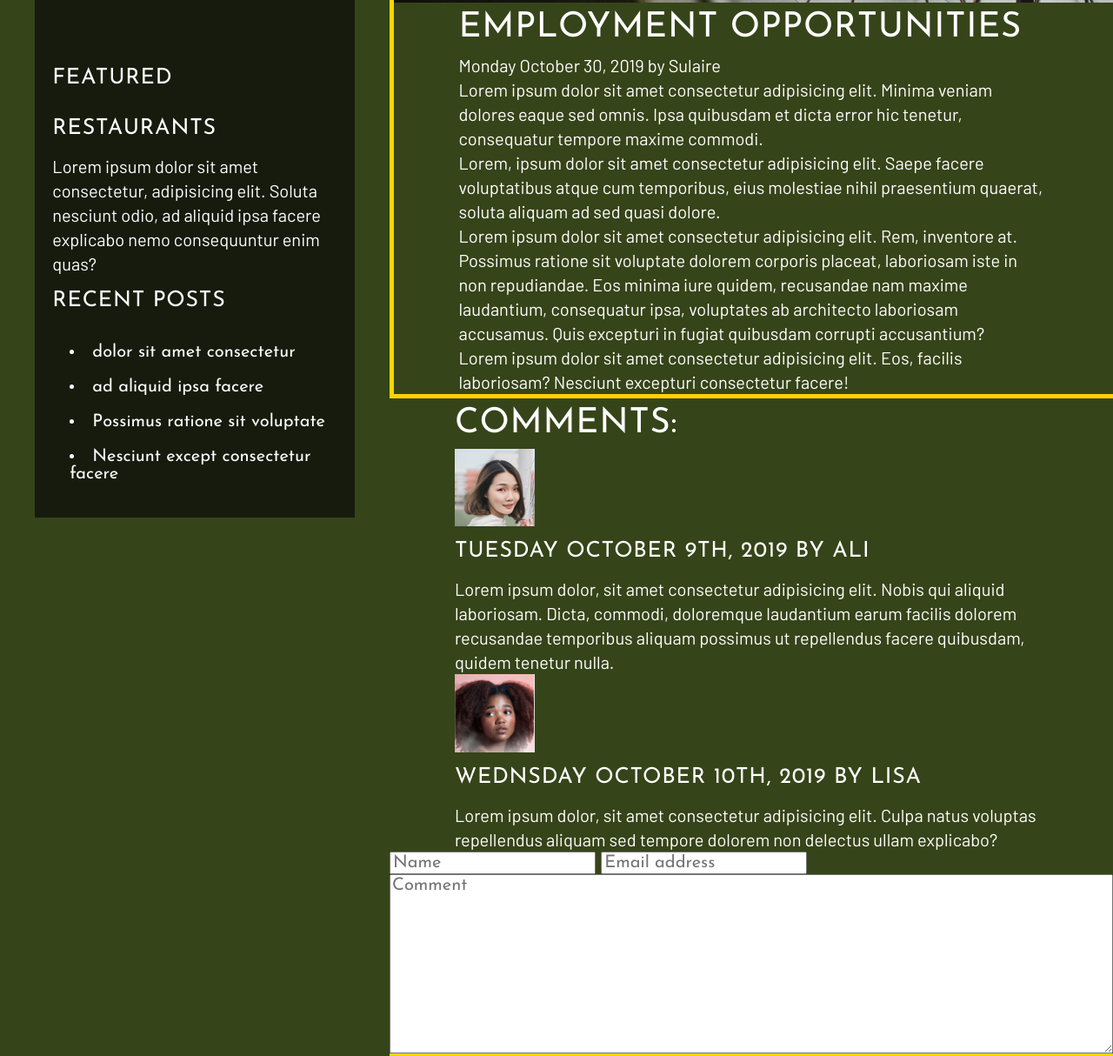
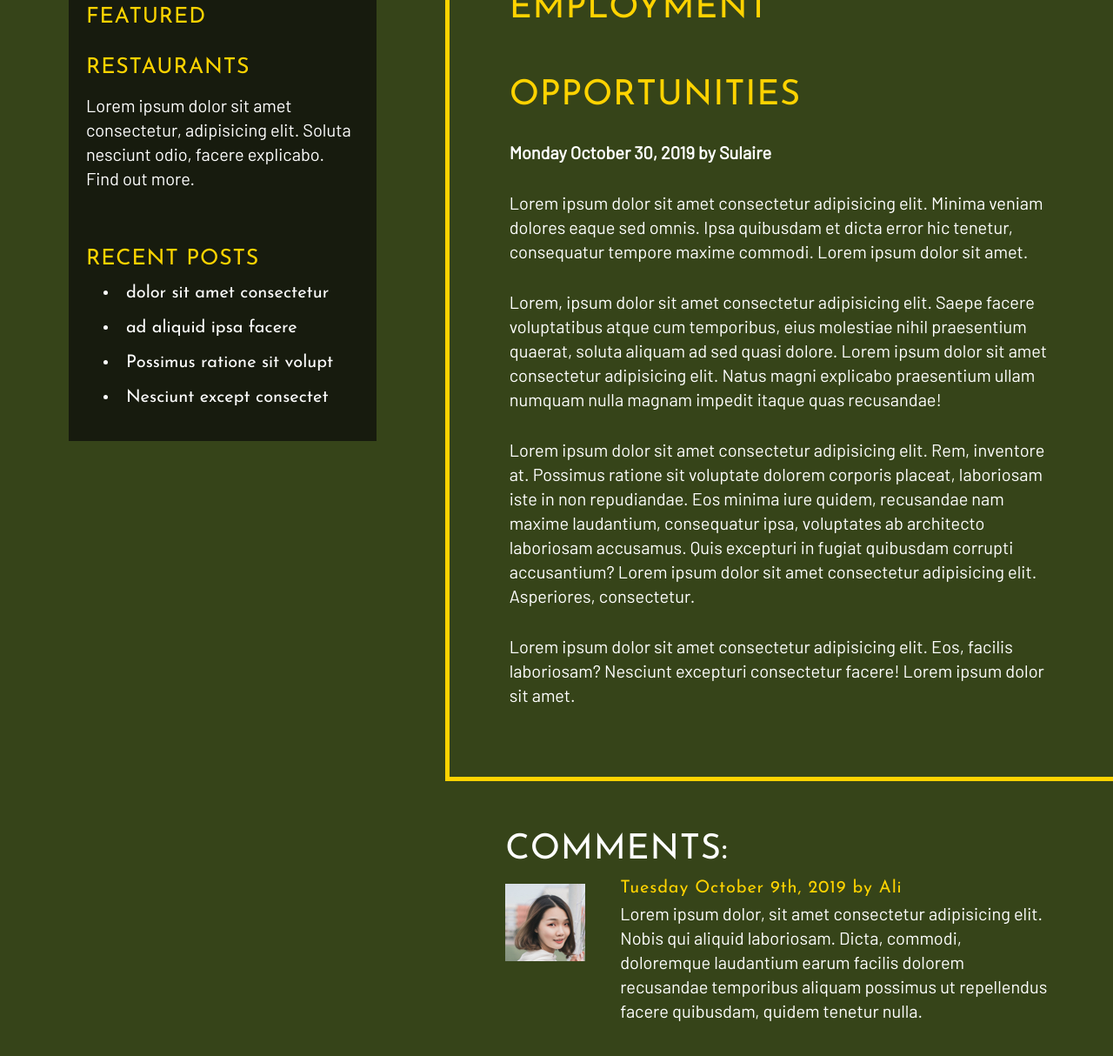
Before and after one commit to nickyiliwang/nick-wang-project-2-resturaunt, a plain HTML site: page pages/blog.html in a window 1280 px wide. Shown: the part 1117-2331 px from the top of the page at 87% size. Drawn offline with Linux system fonts and the light colour scheme.

Commit message:
page 2 done

```diff
--- a/pages/blog.html
+++ b/pages/blog.html
@@ -40,8 +40,7 @@
               </h3>
               <p>
                 Lorem ipsum dolor sit amet consectetur, adipisicing elit. Soluta
-                nesciunt odio, ad aliquid ipsa facere explicabo nemo
-                consequuntur enim quas?
+                nesciunt odio, facere explicabo. Find out more.
               </p>
             </div>
             <!-- end of featured -->
@@ -50,8 +49,8 @@
               <ul>
                 <li>dolor sit amet consectetur</li>
                 <li>ad aliquid ipsa facere</li>
-                <li>Possimus ratione sit voluptate</li>
-                <li>Nesciunt except consectetur facere</li>
+                <li>Possimus ratione sit volupt</li>
+                <li>Nesciunt except consectet</li>
               </ul>
             </div>
             <!-- end of recent -->
@@ -69,17 +68,21 @@
             />
           </div>
           <div class="wrapper">
-            <h2>employment opportunities</h2>
-            <p>Monday October 30, 2019 by Sulaire</p>
+            <h2 class="yellow">employment opportunities</h2>
+            <p class="date">Monday October 30, 2019 by Sulaire</p>
             <p>
               Lorem ipsum dolor sit amet consectetur adipisicing elit. Minima
               veniam dolores eaque sed omnis. Ipsa quibusdam et dicta error hic
-              tenetur, consequatur tempore maxime commodi.
+              tenetur, consequatur tempore maxime commodi. Lorem ipsum dolor sit
+              amet.
             </p>
             <p>
               Lorem, ipsum dolor sit amet consectetur adipisicing elit. Saepe
               facere voluptatibus atque cum temporibus, eius molestiae nihil
-              praesentium quaerat, soluta aliquam ad sed quasi dolore.
+              praesentium quaerat, soluta aliquam ad sed quasi dolore. Lorem
+              ipsum dolor sit amet consectetur adipisicing elit. Natus magni
+              explicabo praesentium ullam numquam nulla magnam impedit itaque
+              quas recusandae!
             </p>
             <p>
               Lorem ipsum dolor sit amet consectetur adipisicing elit. Rem,
@@ -87,11 +90,13 @@
               placeat, laboriosam iste in non repudiandae. Eos minima iure
               quidem, recusandae nam maxime laudantium, consequatur ipsa,
               voluptates ab architecto laboriosam accusamus. Quis excepturi in
-              fugiat quibusdam corrupti accusantium?
+              fugiat quibusdam corrupti accusantium? Lorem ipsum dolor sit amet
+              consectetur adipisicing elit. Asperiores, consectetur.
             </p>
             <p>
               Lorem ipsum dolor sit amet consectetur adipisicing elit. Eos,
-              facilis laboriosam? Nesciunt excepturi consectetur facere!
+              facilis laboriosam? Nesciunt excepturi consectetur facere! Lorem
+              ipsum dolor sit amet.
             </p>
           </div>
           <!-- end of wrapper -->
@@ -107,13 +112,17 @@
                   alt="head-shot of a asian women"
                 />
               </div>
-              <h3>Tuesday October 9th, 2019 by Ali</h3>
+              <div class="card-content">
+                <h4>Tuesday October 9th, 2019 by Ali</h4>
                 <p>
-                Lorem ipsum dolor, sit amet consectetur adipisicing elit. Nobis
-                qui aliquid laboriosam. Dicta, commodi, doloremque laudantium
-                earum facilis dolorem recusandae temporibus aliquam possimus ut
-                repellendus facere quibusdam, quidem tenetur nulla.
+                  Lorem ipsum dolor, sit amet consectetur adipisicing elit.
+                  Nobis qui aliquid laboriosam. Dicta, commodi, doloremque
+                  laudantium earum facilis dolorem recusandae temporibus aliquam
+                  possimus ut repellendus facere quibusdam, quidem tenetur
+                  nulla.
                 </p>
+              </div>
+              <!-- end of card content -->
             </div>
             <!-- end of card 1 -->
             <div class="cards card2">
@@ -123,16 +132,15 @@
                   alt="head-shot of a black women"
                 />
               </div>
-              <h3>Wednsday October 10th, 2019 by Lisa</h3>
+              <div class="card-content">
+                <h4>Wednsday October 10th, 2019 by Lisa</h4>
                 <p>
-                Lorem ipsum dolor, sit amet consectetur adipisicing elit. Culpa
-                natus voluptas repellendus aliquam sed tempore dolorem non
-                delectus ullam explicabo?
+                  Lorem ipsum dolor, sit amet consectetur adipisicing elit.
+                  Culpa natus voluptas repellendus?
                 </p>
               </div>
+            </div>
             <!-- end of card 2 -->
-          </div>
-          <!-- end of wrapper -->
             <form action="submit">
               <div class="user-info">
                 <label class="visuallyHidden" for="name"
@@ -156,7 +164,9 @@
                   placeholder="Email address"
                 />
               </div>
-            <label class="visuallyHidden" for="comments-input">Please enter your comment</label>
+              <label class="visuallyHidden" for="comments-input"
+                >Please enter your comment</label
+              >
               <textarea
                 name="comments"
                 id="comments-input"
@@ -175,6 +185,9 @@
                 value="post comment"
               />
             </form>
+          </div>
+          <!-- end of wrapper -->
+
           <!-- end of comments form -->
         </section>
         <!-- end of comments section -->
--- a/styles/scss/_blog-aside.scss
+++ b/styles/scss/_blog-aside.scss
@@ -1,16 +1,23 @@
 aside {
-  width: 35%;
-  padding-top: 100px;
+  width: 40%;
+  margin-top: 100px;
+  padding: 0 40px;
   position: relative;
 
   .image-container {
     width: 455px;
     position: absolute;
+    top: -30px;
+    left: 0;
   }
 
   .aside-content {
     background: $primaryBackgroundBlack;
-    padding: 500px 20px 20px 20px;
+    padding: 430px 20px 20px 20px;
+  }
+
+  .featured {
+    margin-bottom: 50px;
   }
 
   .recent {
@@ -20,7 +27,7 @@ aside {
       padding-left: 20px;
 
       li {
-        margin: 20px 0;
+        margin-bottom: 20px;
       }
     }
   }
--- a/styles/scss/_blog-main.scss
+++ b/styles/scss/_blog-main.scss
@@ -5,7 +5,7 @@
 
 // groups the blog sections and comment section and divvies it from the aside
 .divider {
-  width: 65%;
+  width: 60%;
 }
 
 section.blog {
@@ -13,20 +13,70 @@ section.blog {
   flex-direction: column;
   border-left: 5px solid $primaryYellow;
   border-bottom: 5px solid $primaryYellow;
+  position: relative;
+  padding: 500px 0 50px 0;
 
+  .image-container {
+    position: absolute;
+    top: -150px;
+    right: 0;
+    @include box-shadow-left;
+    width: calc(100% - 15px);
+  }
 
+  h2 {
+    @include fontSize(40);
+  }
 
+  .date {
+    font-weight: 700;
+  }
+
+  p {
+    padding-bottom: 30px;
+  }
 }
 
 section.comments {
+  margin-top: 50px;
+
+  .cards {
+    display: flex;
+    margin-bottom: 80px;
+  }
 }
 
 .cards .image-container {
   width: 92px;
+  flex-shrink: 0;
+  margin-top: 10px;
+  margin-right: 40px;
 }
 
 // todo make this a global style
 form {
   display: flex;
   flex-direction: column;
+  margin-bottom: 100px;
+
+  input,
+  textarea {
+    background: none;
+    border: none;
+    margin: 20px 10px;
+    padding: 20px;
+    color: $primaryWhite;
+
+    &::placeholder {
+      padding: 0 20px;
+    }
+  }
+
+  input {
+    border-bottom: 1px solid $primaryYellow;
+  }
+
+  textarea {
+    border: 1px solid $primaryYellow;
+  }
 }
--- a/styles/scss/_gift-card.scss
+++ b/styles/scss/_gift-card.scss
@@ -1,5 +1,5 @@
 section.gift-card {
-  padding: 180px 100px 100px 100px;
+  padding: 150px 100px 100px 100px;
   text-align: center;
   background: $primaryBackgroundPine;
 
@@ -7,9 +7,4 @@ section.gift-card {
     text-align: left;
     margin-bottom: 50px;
   }
-
-  h2 {
-    margin-bottom: 20px;
-    color: $primaryYellow;
-  }
 }
--- a/styles/scss/_global.scss
+++ b/styles/scss/_global.scss
@@ -37,10 +37,25 @@ h2 {
   letter-spacing: 0.8px;
 }
 
+// h2 with yellow color
+.yellow {
+  @include fontSize(45);
+  line-height: 99.8px;
+  color: $primaryYellow;
+}
+
 h3 {
   @include fontSize(25);
   line-height: 58px;
   letter-spacing: 0.8px;
+  color: $primaryYellow;
+}
+
+h4 {
+  @include fontSize(20);
+  line-height: 30px;
+  letter-spacing: 0.8px;
+  color: $primaryYellow;
 }
 
 p {
@@ -87,14 +102,14 @@ input[type="submit"] {
 .inverted {
   color: $primaryWhite;
   background: $primaryBlack;
-      &:hover {
-      background: $primaryYellow;
-      color: $primaryBlack;
-    }
+  &:hover {
+    background: $primaryYellow;
+    color: $primaryBlack;
+  }
 }
 
 button:hover,
-button:focus {
+button:focus, input[type=submit]:hover, input[type=submit]:focus {
   background: $primaryWhite;
 }
 
@@ -120,3 +135,8 @@ img {
   width: 100%;
   display: block;
 }
+
+// remove focus box
+*:focus {
+  outline: 0;
+}
--- a/styles/scss/_header.scss
+++ b/styles/scss/_header.scss
@@ -54,6 +54,9 @@ header {
   background: url("../assets/blog-header.jpg");
   background-position: left;
   height: 578px;
+  h1 {
+    padding-left: 20px;
+  }
 }
 
 // contact page header
--- a/styles/scss/_nature-content.scss
+++ b/styles/scss/_nature-content.scss
@@ -9,7 +9,8 @@ section.nature {
   .nature-image {
     width: 300px;
     position: absolute;
-  @include box-shadow-left
+    top: 30px;
+    @include box-shadow-left;
   }
 
   .nature-content {
@@ -18,12 +19,8 @@ section.nature {
     flex-direction: column;
     margin-left: 30%;
 
-    h2 {
-      color: $primaryYellow;
-    }
-
     p {
-      margin-bottom: 40px;
+      margin-bottom: 30px;
     }
 
     button {
```
Also changed, not shown: index.html (+22 -8 lines), pages/contact.html (+29 -15 lines), styles/style.css. Lines whose indentation alone changed are shown as unchanged.
